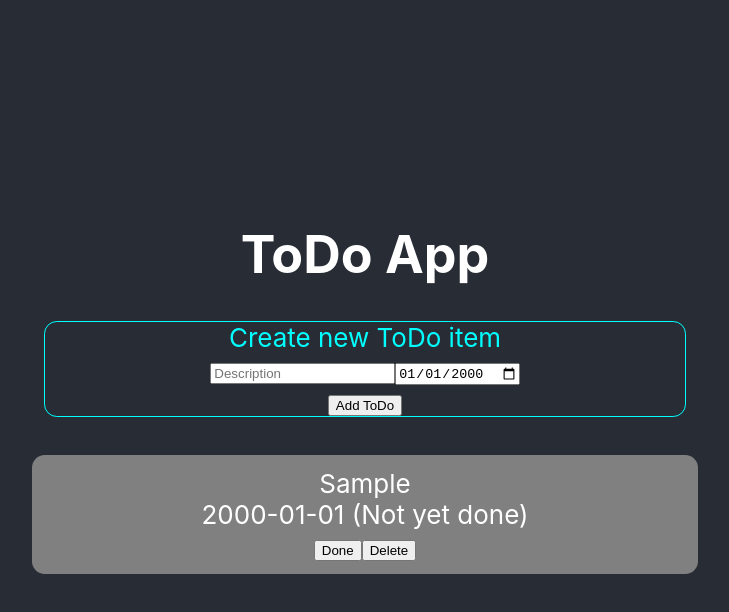
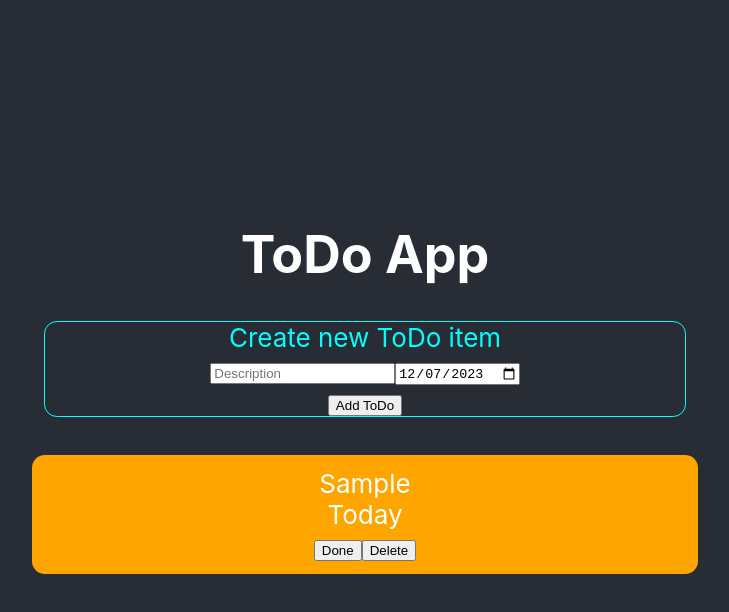
Before and after one commit to robert89221/todo-webapp, a React (Create React App) app: page / in a window 1280 px wide. Both pictures are taken after typing "Sample" into the empty fields and a click on the button "Add ToDo". Shown: the top 612 px of the page, without its empty margins (275-1004 px from the left). Built offline with nearby package versions, Linux system fonts and the light colour scheme.

Commit message:
Improve date and color on items

```diff
--- a/src/App.js
+++ b/src/App.js
@@ -10,9 +10,9 @@ function App()
   const [nextId, setNextId] = useState(0);
   const [list, setList] = useState([]);
   const [description, setDescription] = useState("");
-  const [date, setDate] = useState("2000-01-01");
+  const [date, setDate] = useState(new Date(Date.now()).toISOString().substring(0, 10));
 
-  function handleAdd(props)
+  function handleAdd()
   {
     const item = { description: description,
                    date: date,
--- a/src/components/NewTodo.js
+++ b/src/components/NewTodo.js
@@ -17,9 +17,9 @@ export default function NewTodo(props)
       Create new ToDo item
       <form onSubmit={handleSubmit}>
         <input type="text" placeholder="Description" value={descriptionState}
-                onChange={(x) => descriptionHandler(x.target.value)} required />
+               onChange={(x) => descriptionHandler(x.target.value)} required />
         <input type="date" value={dateState}
-                onChange={(x) => dateHandler(x.target.value)} />
+               onChange={(x) => dateHandler(x.target.value)} />
       </form>
       <button onClick={addHandler}>Add ToDo</button>
     </div>
--- a/src/components/TodoTile.js
+++ b/src/components/TodoTile.js
@@ -7,15 +7,36 @@ export default function TodoTile(props)
   const {item, doneHandler, deleteHandler} = props;
   const {description, date, isDone, id} = item;
 
-  const color = isDone ? "green" : "grey";
-  const status = isDone ? "(Done)" : "(Not yet done)";
+  const itemDate = new Date(date);
+  const today = new Date(Date.now());
+  const dateStr = itemDate.toDateString();
+  itemDate.setHours(0);
+  itemDate.setMinutes(0);
+  itemDate.setSeconds(0);
+  itemDate.setMilliseconds(0);
+  today.setHours(0);
+  today.setMinutes(0);
+  today.setSeconds(0);
+  today.setSeconds(0);
+  today.setMilliseconds(0);
+  let days = Math.trunc((itemDate-today)/(1000*60*60*24));
+
+  const colors = ["red", "red", "orange", "gray", "gray"];
+
+  const whens = [`${dateStr} (${-days} days ago)`,
+                 "Yesterday", "Today", "Tomorrow",
+                 `${dateStr} (in ${days} days)`];
+
+  days = Math.max(-2, Math.min(days, 2))+2;
+  const color = isDone ? "green" : colors[days];
+  const when = isDone ? "" : whens[days];
 
   return (
     <div className="TodoTile"
          style={{backgroundColor: color}}>
       { description }
       <div>
-        { date } { status }
+        { when }
       </div>
       <button onClick={() => doneHandler(id)}>Done</button>
       <button onClick={() => deleteHandler(id)}>Delete</button>
```
